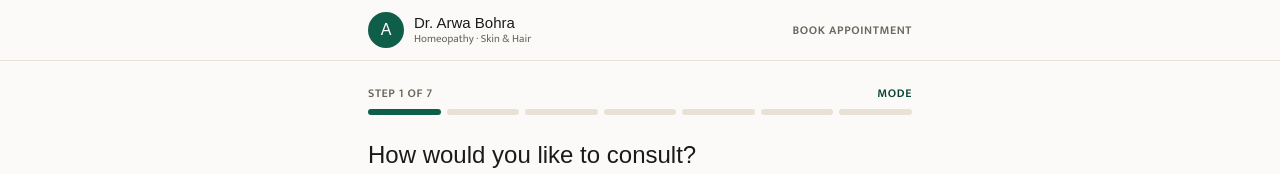
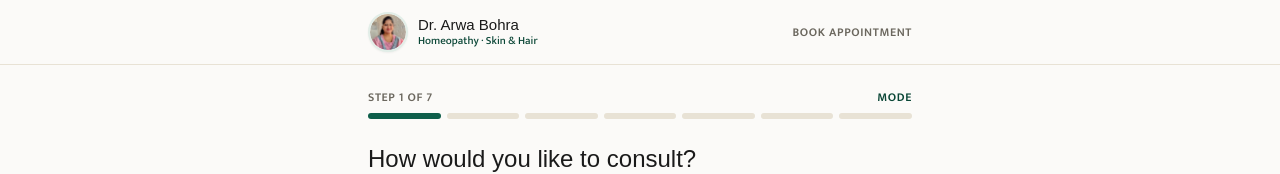
Before and after one commit to saifyautomates/drarwabohra.com, a Next.js app: page /book in a window 1280 px wide. Shown: the top 174 px of the page. Built offline with nearby package versions, Linux system fonts and the light colour scheme; a web font is replaced by a local one.

Commit message:
Fix: display Dr. Arwa Bohra photo in booking header instead of letter avatar

```diff
--- a/components/book/chrome.tsx
+++ b/components/book/chrome.tsx
@@ -1,4 +1,5 @@
 import Link from "next/link";
+import Image from "next/image";
 
 /**
  * Minimal chrome for the booking flow pages. The full public site chrome is
@@ -9,15 +10,25 @@ export function BookHeader({ title }: { title: string }) {
   return (
     <header className="sticky top-0 z-30 border-b border-line bg-paper/95 backdrop-blur">
       <div className="mx-auto flex max-w-xl items-center justify-between px-4 py-3">
-        <Link href="/" className="flex items-center gap-2.5">
-          <span className="flex h-9 w-9 items-center justify-center rounded-full bg-emerald font-display text-base text-white">
-            A
+        <Link href="/" className="flex items-center gap-2.5 group">
+          <span
+            aria-hidden="true"
+            className="relative flex h-10 w-10 shrink-0 overflow-hidden rounded-full border-2 border-emerald-soft bg-paper shadow-sm transition-transform group-hover:scale-105"
+          >
+            <Image
+              src="/images/dr-arwa-bohra.png"
+              alt="Dr. Arwa Bohra"
+              width={40}
+              height={40}
+              priority
+              className="h-full w-full rounded-full object-cover object-top"
+            />
           </span>
           <span className="leading-tight">
-            <span className="block font-display text-[15px] text-ink">
+            <span className="block font-display text-[15px] text-ink group-hover:text-emerald-dark transition-colors">
               Dr. Arwa Bohra
             </span>
-            <span className="block text-[11px] text-smoke">
+            <span className="block text-[11px] font-medium text-emerald-dark">
               Homeopathy · Skin &amp; Hair
             </span>
           </span>
```
